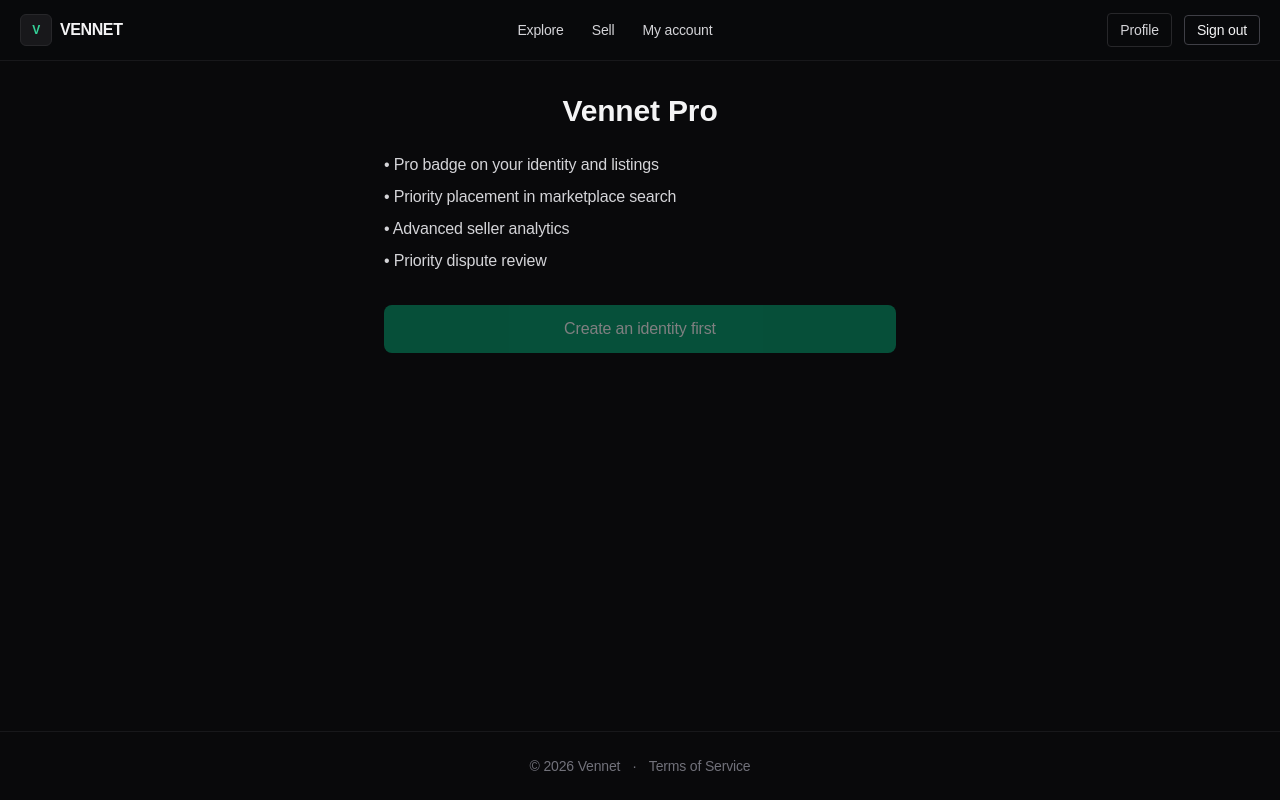
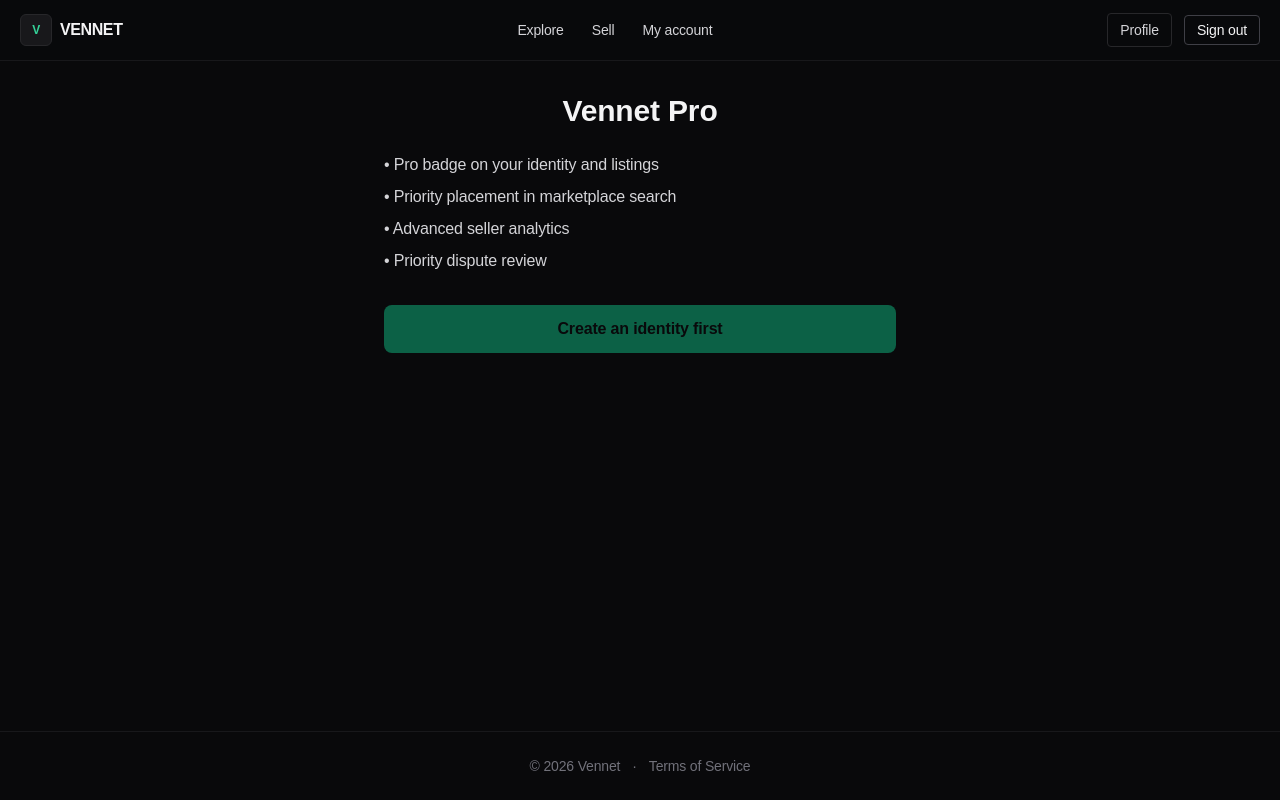
Before and after one commit to MagroOwner/Vennet, a Next.js app: page /pro in a window 1280 px wide. Built offline with nearby package versions, Linux system fonts and the light colour scheme; no server answers; the database is empty; sample sign-in values are in the browser's storage.

Commit message:
Send Pro upgrades to Stripe Checkout

```diff
--- a/src/components/forms/ProUpgradeButton.tsx
+++ b/src/components/forms/ProUpgradeButton.tsx
@@ -1,39 +1,26 @@
 "use client";
 
-import { useRouter } from "next/navigation";
 import { useState } from "react";
-import { upgradeToPro } from "@/lib/actions/identity";
+import { startProCheckout } from "@/lib/actions/pro";
 
 export function ProUpgradeButton({ hasIdentity }: { hasIdentity: boolean }) {
-  const router = useRouter();
   const [busy, setBusy] = useState(false);
   const [error, setError] = useState<string | null>(null);
 
   async function upgrade() {
-    setBusy(true);
-    setError(null);
+    setBusy(true); setError(null);
     try {
-      const result = await upgradeToPro();
-      if (!result.ok) {
-        setError(result.error);
-        return;
-      }
-      router.refresh();
-    } finally {
-      setBusy(false);
-    }
+      const result = await startProCheckout();
+      if (!result.ok) { setError(result.error); return; }
+      window.location.href = result.url;
+    } finally { setBusy(false); }
   }
 
-  return (
-    <div className="mt-8">
-      {error && <p className="mb-2 text-sm text-red-400">{error}</p>}
-      <button
-        onClick={upgrade}
-        disabled={busy || !hasIdentity}
-        className="w-full rounded-lg bg-emerald-600 py-3 font-medium hover:bg-emerald-500 disabled:opacity-50"
-      >
-        {hasIdentity ? (busy ? "Upgrading…" : "Upgrade to Pro") : "Create an identity first"}
-      </button>
-    </div>
-  );
+  return <div className="mt-8">
+    {error && <p className="mb-2 text-sm text-red-400">{error}</p>}
+    <button onClick={upgrade} disabled={busy || !hasIdentity} className="w-full rounded-lg bg-emerald-500 py-3 font-semibold text-zinc-950 hover:bg-emerald-400 disabled:opacity-50">
+      {hasIdentity ? (busy ? "Opening secure checkout…" : "Upgrade to Vennet Pro") : "Create an identity first"}
+    </button>
+    {hasIdentity && <p className="mt-3 text-center text-xs text-zinc-500">Secure monthly billing powered by Stripe. Cancel through Stripe at any time.</p>}
+  </div>;
 }
```
